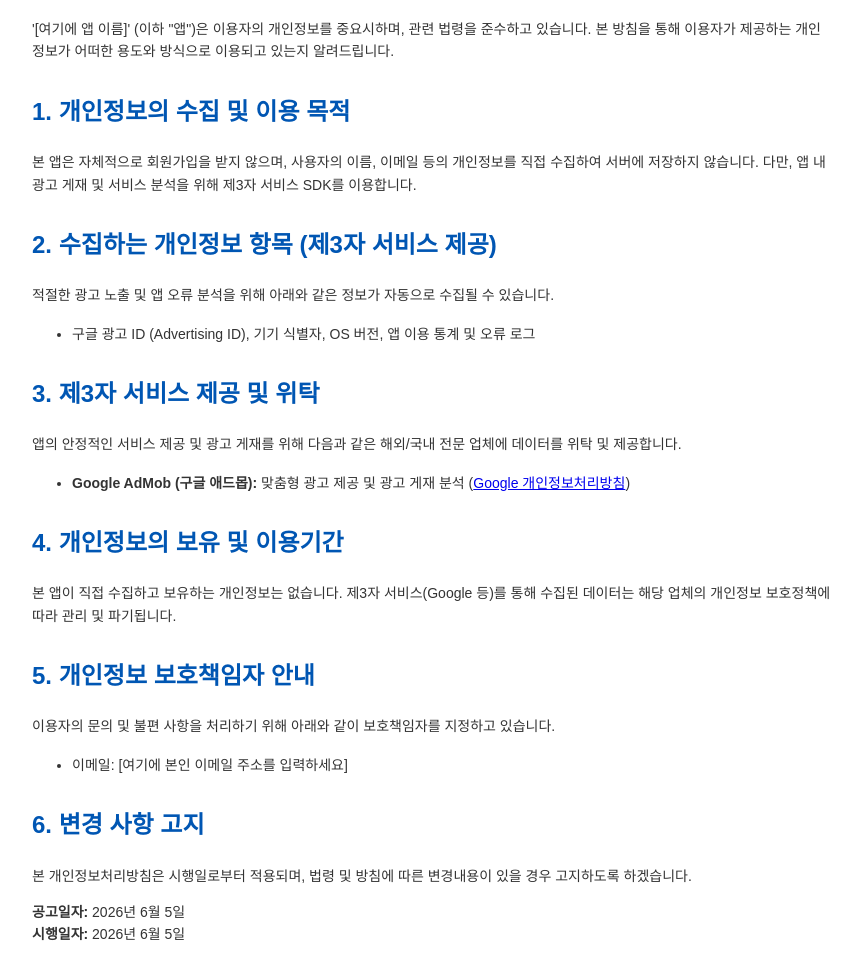
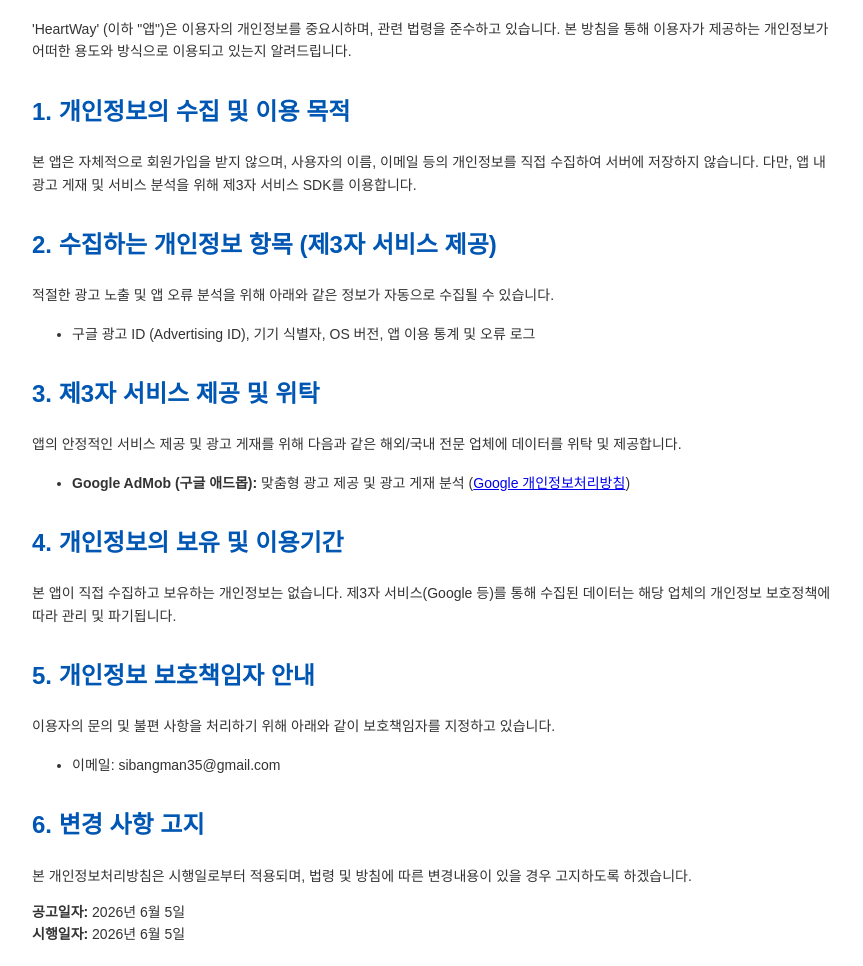
Before and after one commit to sibangman35/sibangman35.github.io, a plain HTML site: page privacy.html in a window 1280 px wide. Shown: the part 88-1054 px from the top of the page, without its empty margins (208-1071 px from the left). Drawn offline with Linux system fonts and the light colour scheme.

Commit message:
Add files via upload

```diff
--- a/privacy.html
+++ b/privacy.html
@@ -14,7 +14,7 @@
 <body>
 
     <h1>개인정보처리방침</h1>
-    <p>'[여기에 앱 이름]' (이하 "앱")은 이용자의 개인정보를 중요시하며, 관련 법령을 준수하고 있습니다. 본 방침을 통해 이용자가 제공하는 개인정보가 어떠한 용도와 방식으로 이용되고 있는지 알려드립니다.</p>
+    <p>'HeartWay' (이하 "앱")은 이용자의 개인정보를 중요시하며, 관련 법령을 준수하고 있습니다. 본 방침을 통해 이용자가 제공하는 개인정보가 어떠한 용도와 방식으로 이용되고 있는지 알려드립니다.</p>
 
     <h2>1. 개인정보의 수집 및 이용 목적</h2>
     <p>본 앱은 자체적으로 회원가입을 받지 않으며, 사용자의 이름, 이메일 등의 개인정보를 직접 수집하여 서버에 저장하지 않습니다. 다만, 앱 내 광고 게재 및 서비스 분석을 위해 제3자 서비스 SDK를 이용합니다.</p>
@@ -37,7 +37,7 @@
     <h2>5. 개인정보 보호책임자 안내</h2>
     <p>이용자의 문의 및 불편 사항을 처리하기 위해 아래와 같이 보호책임자를 지정하고 있습니다.</p>
     <ul>
-        <li>이메일: [여기에 본인 이메일 주소를 입력하세요]</li>
+        <li>이메일: sibangman35@gmail.com</li>
     </ul>
 
     <h2>6. 변경 사항 고지</h2>
```
